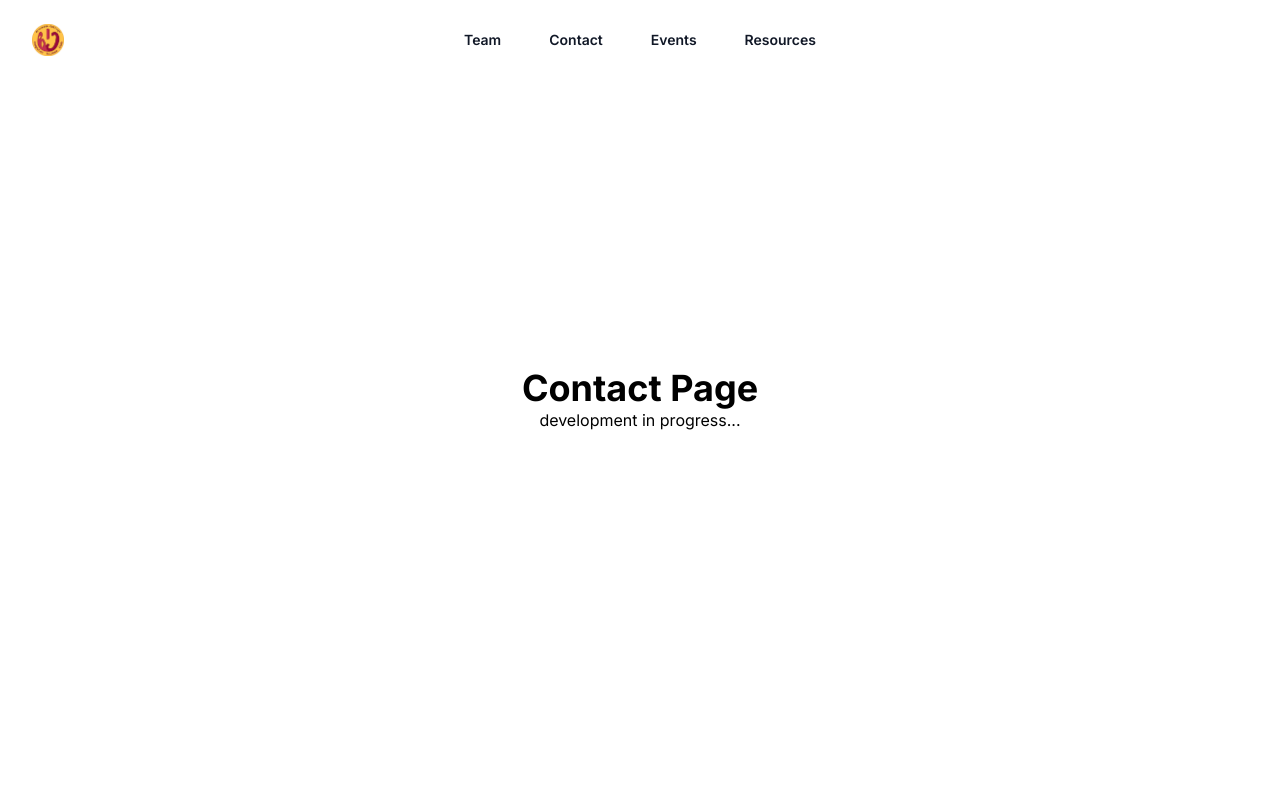
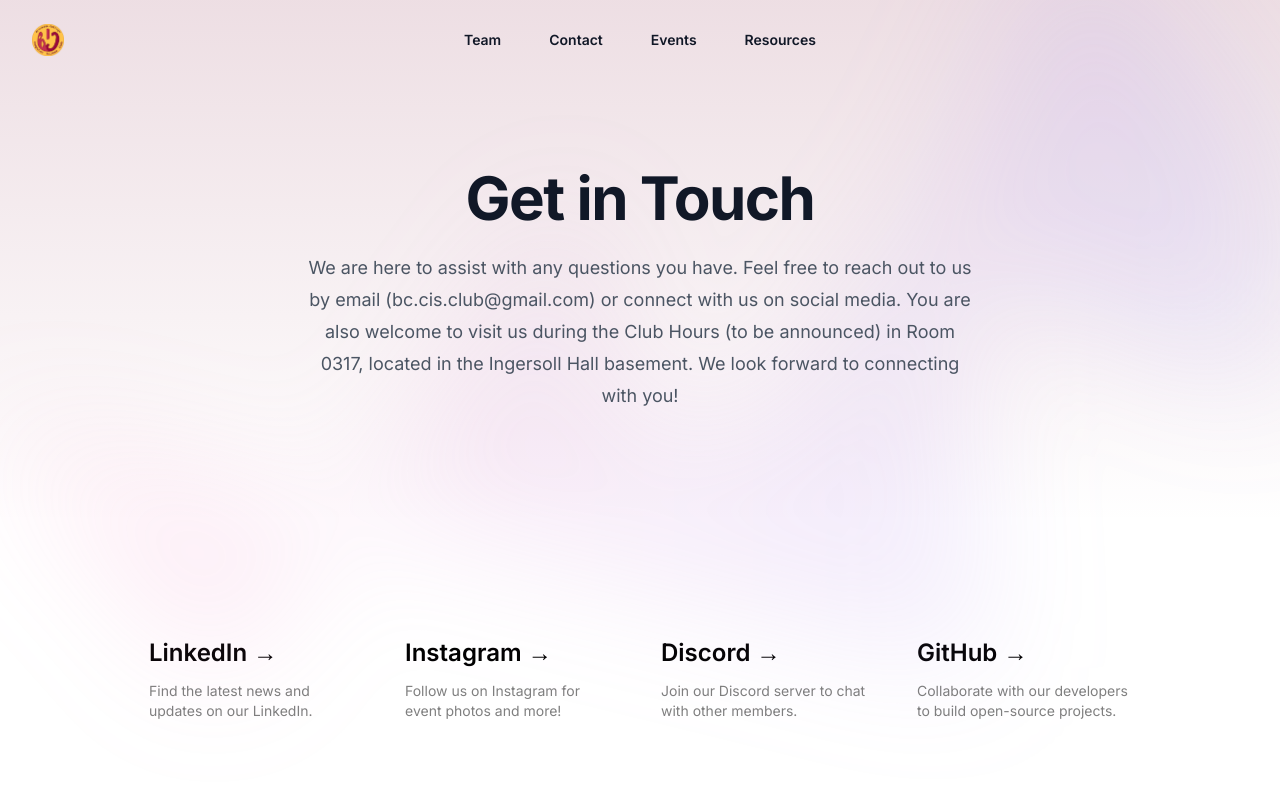
Before and after one commit to bc-compsci-club/bccs-club, a Next.js app in the folder frontend/: page /contact in a window 1280 px wide. Shown: the top 800 px of the page. Built offline with nearby package versions, Linux system fonts and the light colour scheme.

Commit message:
Create a basic contact page (#28)

```diff
--- a/frontend/app/(portal)/contact/page.tsx
+++ b/frontend/app/(portal)/contact/page.tsx
@@ -1,99 +1,11 @@
+import HeroSection from "@/app/ui/portal/contact/HeroSection";
+import SocialMediaSection from "@/app/ui/portal/contact/SocialMediaSection";
+
 export default function Page() {
   return (
-    <div className="flex justify-center items-center h-screen">
-      <div className="text-center">
-        <h1 className="text-4xl font-bold">Contact Page</h1>
-        <p>development in progress...</p>
-      </div>
-    </div>
+    <main>
+      <HeroSection />
+      <SocialMediaSection />
+    </main>
   );
 }
-
-// import Image from "next/image";
-
-// export default function Page() {
-//   return (
-//     <main className="flex min-h-screen flex-col items-center justify-between p-24">
-//       <div className="relative z-[1] flex place-items-center before:absolute before:h-[300px] before:w-full before:-translate-x-1/2 before:rounded-full before:bg-gradient-radial before:from-white before:to-transparent before:blur-2xl before:content-[''] after:absolute after:-z-20 after:h-[180px] after:w-full after:translate-x-1/3 after:bg-gradient-conic after:from-sky-200 after:via-blue-200 after:blur-2xl after:content-[''] before:dark:bg-gradient-to-br before:dark:from-transparent before:dark:to-blue-700 before:dark:opacity-10 after:dark:from-sky-900 after:dark:via-[#0141ff] after:dark:opacity-40 sm:before:w-[480px] sm:after:w-[240px] before:lg:h-[360px]">
-//         <Image
-//           className="relative"
-//           src="/images/logo/club-logo-old.png"
-//           alt="BCCS Logo"
-//           width={180}
-//           height={37}
-//           priority
-//         />
-//       </div>
-
-//       <div className="mb-32 grid text-center lg:mb-0 lg:w-full lg:max-w-5xl lg:grid-cols-4 lg:text-left">
-//         <a
-//           href="https://www.linkedin.com/company/bc-compsci-club/"
-//           className="group rounded-lg border border-transparent px-5 py-4 transition-colors hover:border-gray-300 hover:bg-gray-100 hover:dark:border-neutral-700 hover:dark:bg-neutral-800/30"
-//           target="_blank"
-//           rel="noopener noreferrer"
-//         >
-//           <h2 className="mb-3 text-2xl font-semibold">
-//             LinkedIn{" "}
-//             <span className="inline-block transition-transform group-hover:translate-x-1 motion-reduce:transform-none">
-//               →
-//             </span>
-//           </h2>
-//           <p className="m-0 max-w-[30ch] text-sm opacity-50">
-//             Find the latest news and updates on our LinkedIn.
-//           </p>
-//         </a>
-
-//         <a
-//           href="https://www.instagram.com/bc_compsci/"
-//           className="group rounded-lg border border-transparent px-5 py-4 transition-colors hover:border-gray-300 hover:bg-gray-100 hover:dark:border-neutral-700 hover:dark:bg-neutral-800/30"
-//           target="_blank"
-//           rel="noopener noreferrer"
-//         >
-//           <h2 className="mb-3 text-2xl font-semibold">
-//             Instagram{" "}
-//             <span className="inline-block transition-transform group-hover:translate-x-1 motion-reduce:transform-none">
-//               →
-//             </span>
-//           </h2>
-//           <p className="m-0 max-w-[30ch] text-sm opacity-50">
-//             Follow us on Instagram for event photos and more!
-//           </p>
-//         </a>
-
-//         <a
-//           href="https://discord.gg/5V9pRuU4CX"
-//           className="group rounded-lg border border-transparent px-5 py-4 transition-colors hover:border-gray-300 hover:bg-gray-100 hover:dark:border-neutral-700 hover:dark:bg-neutral-800/30"
-//           target="_blank"
-//           rel="noopener noreferrer"
-//         >
-//           <h2 className="mb-3 text-2xl font-semibold">
-//             Discord{" "}
-//             <span className="inline-block transition-transform group-hover:translate-x-1 motion-reduce:transform-none">
-//               →
-//             </span>
-//           </h2>
-//           <p className="m-0 max-w-[30ch] text-sm opacity-50">
-//             Join our Discord server to chat with other members.
-//           </p>
-//         </a>
-
-//         <a
-//           href="https://github.com/bc-compsci-club"
-//           className="group rounded-lg border border-transparent px-5 py-4 transition-colors hover:border-gray-300 hover:bg-gray-100 hover:dark:border-neutral-700 hover:dark:bg-neutral-800/30"
-//           target="_blank"
-//           rel="noopener noreferrer"
-//         >
-//           <h2 className="mb-3 text-2xl font-semibold">
-//             GitHub{" "}
-//             <span className="inline-block transition-transform group-hover:translate-x-1 motion-reduce:transform-none">
-//               →
-//             </span>
-//           </h2>
-//           <p className="m-0 max-w-[30ch] text-balance text-sm opacity-50">
-//             Contribute to our projects on GitHub.
-//           </p>
-//         </a>
-//       </div>
-//     </main>
-//   );
-// }
--- a/frontend/app/(portal)/events/page.tsx
+++ b/frontend/app/(portal)/events/page.tsx
@@ -1,6 +1,6 @@
 export default function Page() {
   return (
-    <div className="flex justify-center items-center h-screen">
+    <div className="flex justify-center items-center h-screen bg-gradient-to-b from-bc-red/15">
       <div className="text-center">
         <h1 className="text-4xl font-bold">Events Page</h1>
         <p>development in progress...</p>
--- a/frontend/app/(portal)/resources/page.tsx
+++ b/frontend/app/(portal)/resources/page.tsx
@@ -1,6 +1,6 @@
 export default function Page() {
   return (
-    <div className="flex justify-center items-center h-screen">
+    <div className="flex justify-center items-center h-screen bg-gradient-to-b from-bc-red/15">
       <div className="text-center">
         <h1 className="text-4xl font-bold">Resources Page</h1>
         <p>development in progress...</p>
--- /dev/null
+++ b/frontend/app/ui/portal/contact/HeroSection.tsx
@@ -0,0 +1,28 @@
+export default function HeroSection() {
+  return (
+    <div className="relative isolate px-6 pt-14 lg:px-8 bg-gradient-to-b from-bc-red/15">
+      <div
+        aria-hidden="true"
+        className="absolute inset-x-0 -top-16 -z-10 flex transform-gpu justify-center overflow-hidden blur-3xl"
+      >
+        <div
+          style={{
+            clipPath:
+              'polygon(74.1% 44.1%, 100% 61.6%, 97.5% 26.9%, 85.5% 0.1%, 80.7% 2%, 72.5% 32.5%, 60.2% 62.4%, 52.4% 68.1%, 47.5% 58.3%, 45.2% 34.5%, 27.5% 76.7%, 0.1% 64.9%, 17.9% 100%, 27.6% 76.8%, 76.1% 97.7%, 74.1% 44.1%)',
+          }}
+          className="aspect-[1318/752] w-[82.375rem] flex-none bg-gradient-to-r from-[#ff80b5] to-[#9089fc] opacity-15"
+        />
+      </div>
+      <div className="mx-auto max-w-2xl py-20 sm:py-24 lg:py-28">
+        <div className="text-center">
+          <h1 className="text-4xl font-bold tracking-tight text-gray-900 sm:text-6xl">
+            Get in Touch
+          </h1>
+          <p className="mt-6 text-lg leading-8 text-gray-600">
+            We are here to assist with any questions you have. Feel free to reach out to us by email (bc.cis.club&#64;gmail.com) or connect with us on social media. You are also welcome to visit us during the Club Hours (to be announced) in Room 0317, located in the Ingersoll Hall basement. We look forward to connecting with you!
+          </p>
+        </div>
+      </div>
+    </div>
+  );
+}
--- /dev/null
+++ b/frontend/app/ui/portal/contact/SocialMediaSection.tsx
@@ -0,0 +1,75 @@
+export default function Page() {
+  return (
+    <div className="flex flex-col items-center justify-between p-24">
+      <div className="grid text-center lg:mb-0 lg:w-full lg:max-w-5xl lg:grid-cols-4 lg:text-left">
+        <a
+          href="https://www.linkedin.com/company/bc-compsci-club/"
+          className="group rounded-lg border border-transparent px-5 py-4 transition-colors hover:border-gray-300 hover:bg-bc-yellow"
+          target="_blank"
+          rel="noopener noreferrer"
+        >
+          <h2 className="mb-3 text-2xl font-semibold">
+            LinkedIn{" "}
+            <span className="inline-block transition-transform group-hover:translate-x-1 motion-reduce:transform-none">
+              →
+            </span>
+          </h2>
+          <p className="m-0 max-w-[30ch] text-sm opacity-50">
+            Find the latest news and updates on our LinkedIn.
+          </p>
+        </a>
+
+        <a
+          href="https://www.instagram.com/bc_compsci/"
+          className="group rounded-lg border border-transparent px-5 py-4 transition-colors hover:border-gray-300 hover:bg-bc-yellow"
+          target="_blank"
+          rel="noopener noreferrer"
+        >
+          <h2 className="mb-3 text-2xl font-semibold">
+            Instagram{" "}
+            <span className="inline-block transition-transform group-hover:translate-x-1 motion-reduce:transform-none">
+              →
+            </span>
+          </h2>
+          <p className="m-0 max-w-[30ch] text-sm opacity-50">
+            Follow us on Instagram for event photos and more!
+          </p>
+        </a>
+
+        <a
+          href="https://discord.gg/5V9pRuU4CX"
+          className="group rounded-lg border border-transparent px-5 py-4 transition-colors hover:border-gray-300 hover:bg-bc-yellow"
+          target="_blank"
+          rel="noopener noreferrer"
+        >
+          <h2 className="mb-3 text-2xl font-semibold">
+            Discord{" "}
+            <span className="inline-block transition-transform group-hover:translate-x-1 motion-reduce:transform-none">
+              →
+            </span>
+          </h2>
+          <p className="m-0 max-w-[30ch] text-sm opacity-50">
+            Join our Discord server to chat with other members.
+          </p>
+        </a>
+
+        <a
+          href="https://github.com/bc-compsci-club"
+          className="group rounded-lg border border-transparent px-5 py-4 transition-colors hover:border-gray-300 hover:bg-bc-yellow"
+          target="_blank"
+          rel="noopener noreferrer"
+        >
+          <h2 className="mb-3 text-2xl font-semibold">
+            GitHub{" "}
+            <span className="inline-block transition-transform group-hover:translate-x-1 motion-reduce:transform-none">
+              →
+            </span>
+          </h2>
+          <p className="m-0 max-w-[30ch] text-balance text-sm opacity-50">
+            Collaborate with our developers to build open-source projects.
+          </p>
+        </a>
+      </div>
+    </div>
+  );
+}
```
